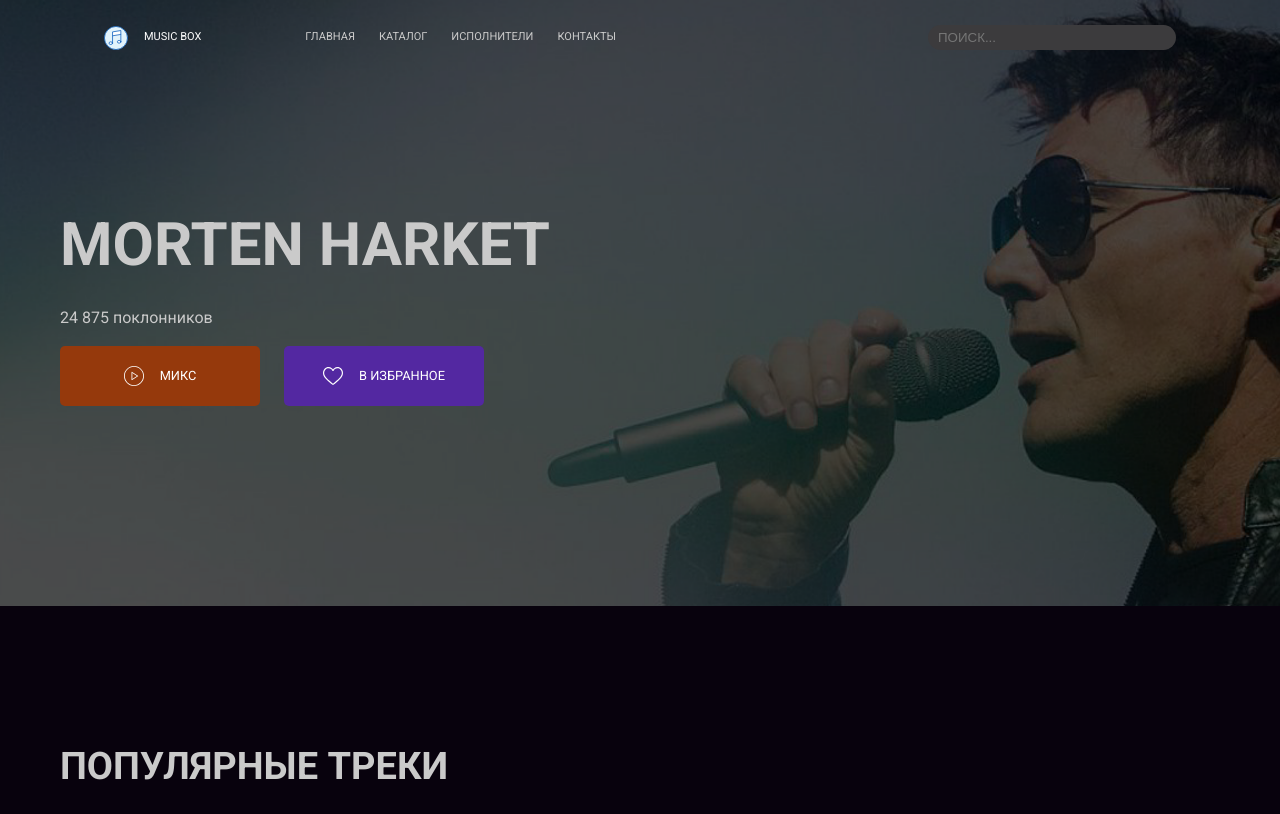
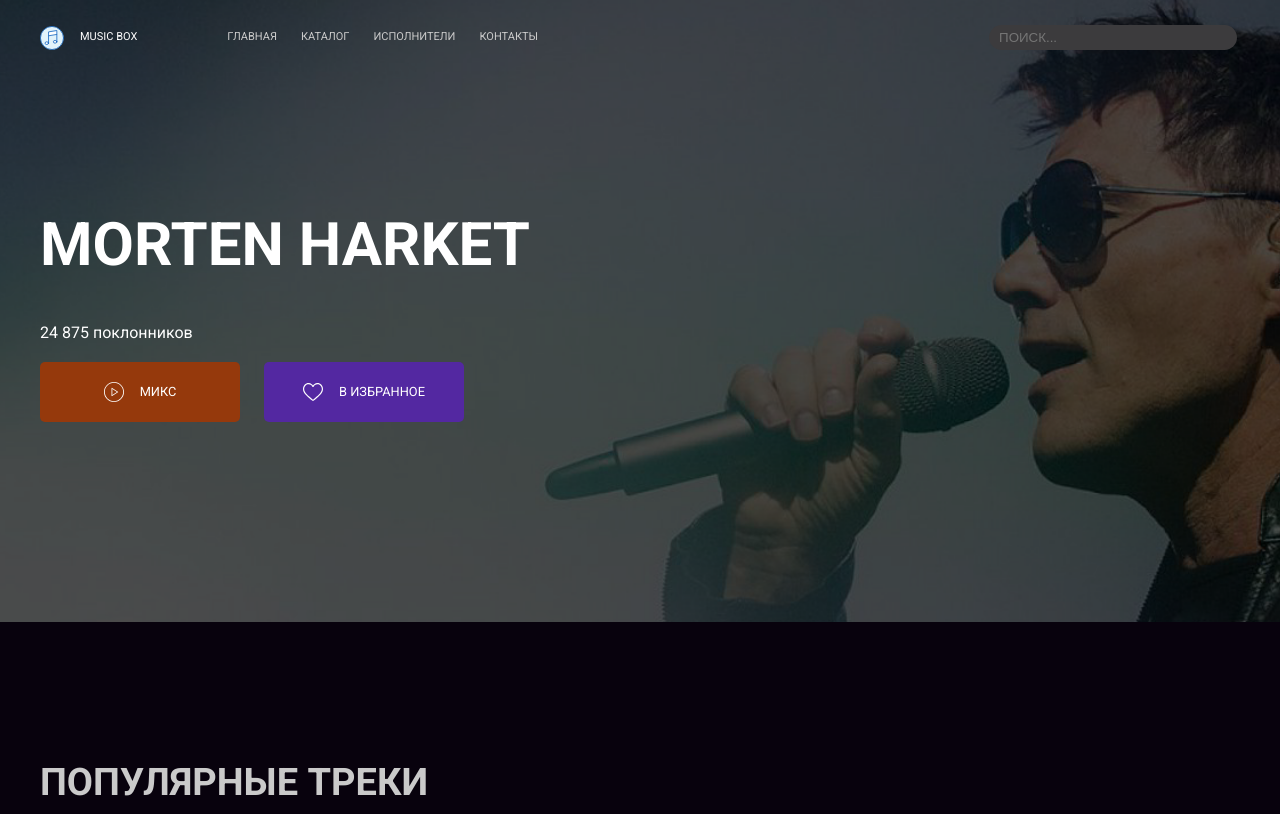
Before and after one commit to rxeight/layout-designer-project-56, a website: page src/artist.html in a window 1280 px wide. Shown: the top 814 px of the page. Drawn offline with Linux system fonts and the light colour scheme.

Commit message:
try to fix firs section n1

```diff
--- a/src/scss/components/variables.scss
+++ b/src/scss/components/variables.scss
@@ -13,6 +13,8 @@ $brown: #95390C;
 @mixin desktop {
     max-width: 1200px;
     width: 100%;
+}
+@mixin mobile {
     padding: 20px;
 }
 @mixin flex-column {
--- a/src/scss/styles.scss
+++ b/src/scss/styles.scss
@@ -4,6 +4,9 @@
 section {
     @include flex-column;
     align-items: center;
+    @media (max-width: 1239px) {
+        padding: 20px;
+    }
 }
 .center {
     align-items: center;
@@ -13,19 +16,17 @@ section {
 }
 header {
     position: absolute;
-    display: grid;
-    justify-items: center;
+    display: flex;
     align-items: center;
-    width: 100%;
+    @include desktop;
     top: 25px;
-    grid-template: "logo navigation search";
     font-size: 11px;
     text-transform: uppercase;
     .logo {
         display: flex;
         align-items: center;
-        grid-area: logo;
         text-decoration: none;
+        margin-right: 90px;
         color: $white;
         &::before {
             display: inline-block;
@@ -40,8 +41,7 @@ header {
     nav {
         display: flex;
         gap: 24px;
-        grid-area: navigation;
-        justify-self: flex-start;
+        margin-right: 451px;
         .nav-link {
             text-decoration: none;
             color: $fade;
@@ -51,7 +51,6 @@ header {
         }
     }
     form {
-        grid-area: search;
         input {
             color: $white;
             width: 248px;
@@ -63,11 +62,10 @@ header {
         }
     }
     @media (max-width: 1239px) {
+        padding: 20px;
+        flex-direction: column;
+        align-items: stretch;
         top: 0;
-        padding: 20px;
-        grid-template: "logo"
-                        "navigation"
-                        "search";
         .logo {
             justify-self: flex-start;
             margin-bottom: 17px;
@@ -134,9 +132,13 @@ header {
     }
     h1, h2 {
         margin: 0;
+        color: $white;
     }
     p {
+        margin-top: 31px;
+        margin-bottom: 17px;
         font-size: 16px;
+        color: $white;
     }
     .text-form {
         max-width: 570px;
@@ -168,6 +170,10 @@ header {
     }
     @media (max-width: 1239px) {
         width: 100%;
+        p {
+            margin-top: 16px;
+            margin-bottom: 16px;
+        }
         .buttons {
             flex-direction: column;
         }
```
Also changed, not shown: src/css/styles.css.
